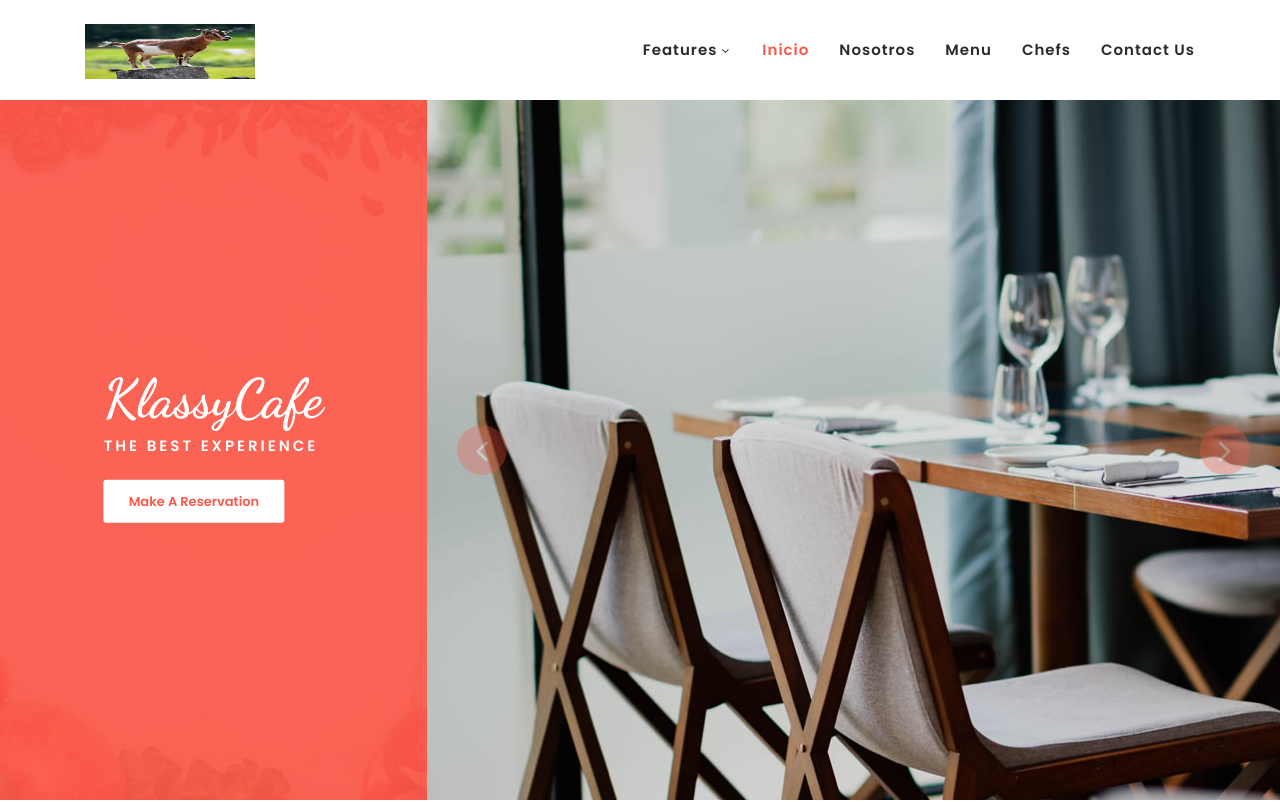
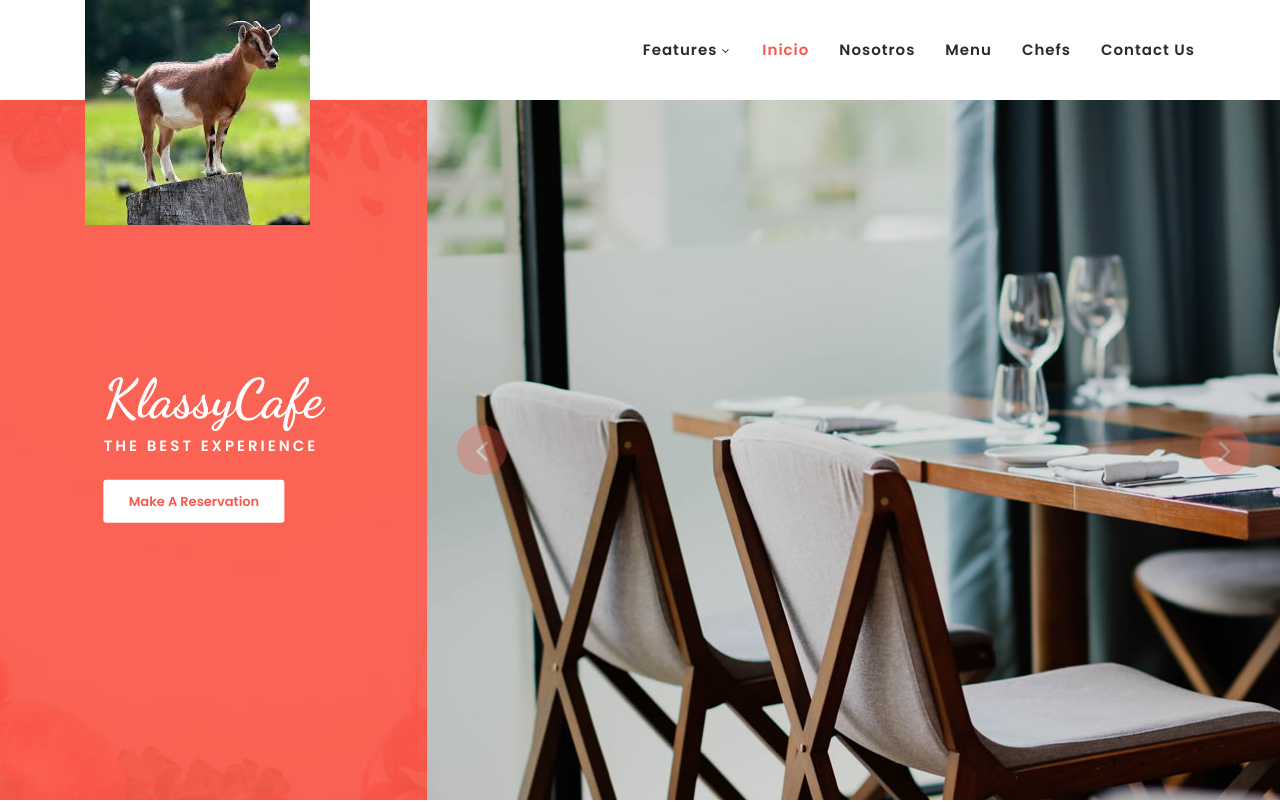
Before and after one commit to contenidosiecrp/contenidosiecrp.github.io, a plain HTML site: page index.html in a window 1280 px wide. Shown: the top 802 px of the page. Drawn offline with Linux system fonts and the light colour scheme.

Commit message:
Update index.html

```diff
--- a/index.html
+++ b/index.html
@@ -52,7 +52,7 @@ https://templatemo.com/tm-558-klassy-cafe
                     <nav class="main-nav">
                         <!-- ***** Logo Start ***** -->
                         <a href="https://www.tiktok.com/es/" class="logo">
-                            <img src="assets/images/goat.jpg" width="170" height="55" align="klassy cafe html template">
+                            <img src="assets/images/goat.jpg" width="100%" height="100%" align="klassy cafe html template">
                         </a>
                         <!-- ***** Logo End ***** -->
                         <!-- ***** Menu Start ***** -->
@@ -786,4 +786,5 @@ https://templatemo.com/tm-558-klassy-cafe
     </script>
     <iframe src="https://www.google.com/maps/embed?pb=!1m18!1m12!1m3!1d719.0669595696176!2d-72.53734883478889!3d7.9098244672650155!2m3!1f0!2f0!3f0!3m2!1i1024!2i768!4f13.1!3m3!1m2!1s0x8e664f933585f2ed%3A0x425b34f1aacedc78!2sInstituci%C3%B3n%20Educativa%20Carlos%20Ram%C3%ADrez%20Par%C3%ADs!5e0!3m2!1ses!2sco!4v1748033450490!5m2!1ses!2sco" width="600" height="450" style="border:0;" allowfullscreen="" loading="lazy" referrerpolicy="no-referrer-when-downgrade"></iframe>
   </body>
+
 </html>
```
